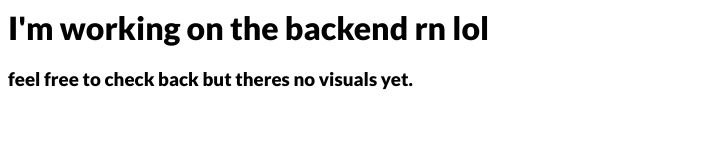
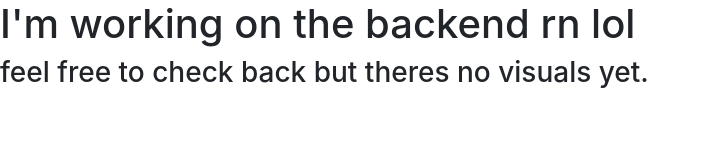
Before and after one commit to Kiansjet/gh.kiansjet.org, a plain HTML site: page index.html in a window 1280 px wide. Shown: the whole page, without its empty margins (0-709 px from the left). Drawn offline with nearby package versions, Linux system fonts and the light colour scheme.

Commit message:
Implemented Bootstrap and dependency Popper.js

```diff
--- a/Assets/CSS/Main.css
+++ b/Assets/CSS/Main.css
@@ -1,11 +1 @@
 /* Base CSS stylesheet for every page on the site (page specific css sheets should override) */
-
-/* Text elements */
-h1,h2,h3,h4,h5,h6 {
-	font-family: 'Lato', Arial, Helvetica, sans-serif;
-	font-weight: 900;
-}
-
-p {
-	font-family: 'Lato', Arial, Helvetica, sans-serif;
-}
--- a/Assets/JS/Main.js
+++ b/Assets/JS/Main.js
@@ -12,33 +12,65 @@ if (!document.location.host) {
 
 { // Import jQuery (HIGH PRIORITY)
 	let element = document.createElement('script')
+		element.setAttribute('defer',true)
 		element.setAttribute('src','https://code.jquery.com/jquery-3.4.0.min.js')
 		element.setAttribute('integrity','sha256-BJeo0qm959uMBGb65z40ejJYGSgR7REI4+CW1fNKwOg=')
 		element.setAttribute('crossorigin','anonymous')
 	document.getElementsByTagName('html')[0].appendChild(element)
 }
 
+{ // Import Popper.js (HIGH PRIORITY)
+	let element = document.createElement('script')
+	element.setAttribute('defer',true)
+		element.setAttribute('src','https://cdnjs.cloudflare.com/ajax/libs/popper.js/1.14.7/umd/popper.min.js')
+		element.setAttribute('integrity','sha384-UO2eT0CpHqdSJQ6hJty5KVphtPhzWj9WO1clHTMGa3JDZwrnQq4sF86dIHNDz0W1')
+		element.setAttribute('crossorigin','anonymous')
+	document.getElementsByTagName('html')[0].appendChild(element)
+}
+
+console.time('Main.js utility object population')
 let util = {}
 { // Utility functions
-	util.linkStylesheetToPage = function(linkToStylesheet) {
+	util.linkStylesheetToPage = function(linkToStylesheet,integrity,crossorigin) {
 		let element = document.createElement('link')
 			element.setAttribute('rel','stylesheet')
 			element.setAttribute('href',linkToStylesheet)
+			if (integrity) {
+				element.setAttribute('integrity',integrity)
+			}
+			if (crossorigin) {
+				element.setAttribute('crossorigin',crossorigin)
+			}
 		document.head.appendChild(element)
 	}
-	util.linkScriptToPage = function(linkToScript,defer) {
+	util.linkScriptToPage = function(linkToScript,defer,integrity,crossorigin) {
 		defer = defer || false
 		let element = document.createElement('script')
 			element.setAttribute('async',!defer || true)
 			element.setAttribute('defer',defer)
 			element.setAttribute('src',linkToScript)
+			if (integrity) {
+				element.setAttribute('integrity',integrity)
+			}
+			if (crossorigin) {
+				element.setAttribute('crossorigin',crossorigin)
+			}
 		document.head.appendChild(element)
 	}
+}
+console.timeEnd('Main.js utility object population')
+
+{ // Import Bootstrap css and js
+	// CSS
+	util.linkStylesheetToPage('https://stackpath.bootstrapcdn.com/bootstrap/4.3.1/css/bootstrap.min.css',true,'sha384-ggOyR0iXCbMQv3Xipma34MD+dH/1fQ784/j6cY/iJTQUOhcWr7x9JvoRxT2MZw1T','anonymous')
+
+	// JS
+	util.linkScriptToPage('https://stackpath.bootstrapcdn.com/bootstrap/4.3.1/js/bootstrap.min.js',true,'sha384-JjSmVgyd0p3pXB1rRibZUAYoIIy6OrQ6VrjIEaFf/nJGzIxFDsf4x0xIM+B07jRM','anonymous')
 }
 
 { // Import Main.css and fonts its dependent on
 	// Lato Google Font
-	util.linkStylesheetToPage('https://fonts.googleapis.com/css?family=Lato:400,900&subset=latin-ext')
+	//util.linkStylesheetToPage('https://fonts.googleapis.com/css?family=Lato:400,900&subset=latin-ext')
 
 	// Main.css
 	util.linkStylesheetToPage('Assets/CSS/Main.css')
@@ -55,6 +87,8 @@ if (!isRunningLocally) { // Import Google Analytics gtag.js
 	}
 	gtag('js', new Date())
 	gtag('config', trackingId);
+} else {
+	console.warn('Main.js is running in local mode. Google Analytics disabled.')
 }
 
 //
@@ -68,8 +102,6 @@ if (!isRunningLocally) { // Custom QuickLinks handler
 	if (customQuickLinkString) {
 		import('./CustomQuickLinks.mjs').then(function(customQuickLinksModule) {
 			customQuickLinksModule = customQuickLinksModule.default
-			console.log('cql module is')
-			console.log(customQuickLinksModule)
 			let customQuickLink = customQuickLinksModule[customQuickLinkString]
 			if (customQuickLink) {
 				switch (typeof(customQuickLink)) {
@@ -95,6 +127,8 @@ if (!isRunningLocally) { // Custom QuickLinks handler
 			console.warn(`CustomQuickLinks.mjs failed to load: ${error}`)
 		})
 	}
+} else {
+	console.warn('Main.js is running in local mode. Custom Quick Links disabled.')
 }
 
 console.log('Main.js completed.')
--- a/index.html
+++ b/index.html
@@ -1,4 +1,7 @@
 <head>
+	<meta charset="utf-8">
+	<meta name="viewport" content="width=device-width, initial-scale=1, shrink-to-fit=no">
+
 	<script defer src="Assets/JS/Main.js"></script>
 </head>
 
```
